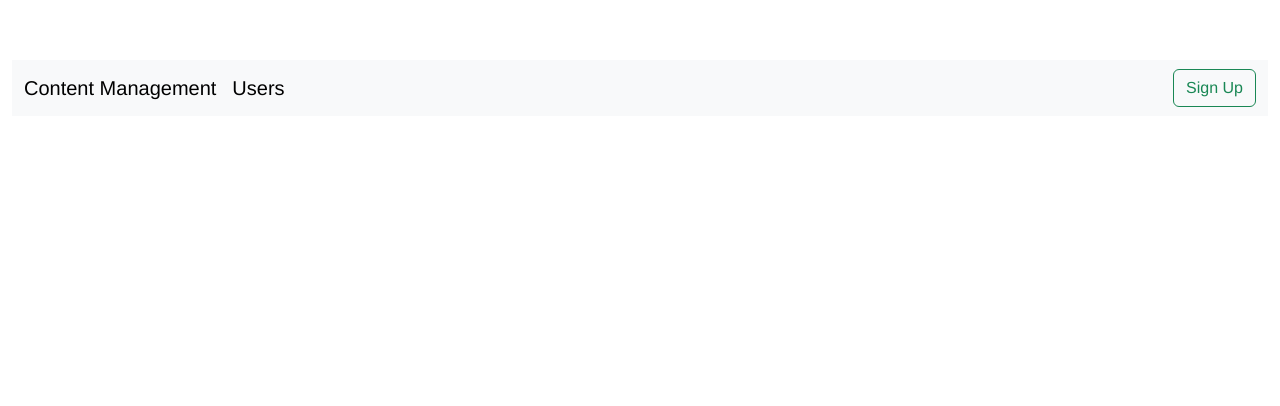
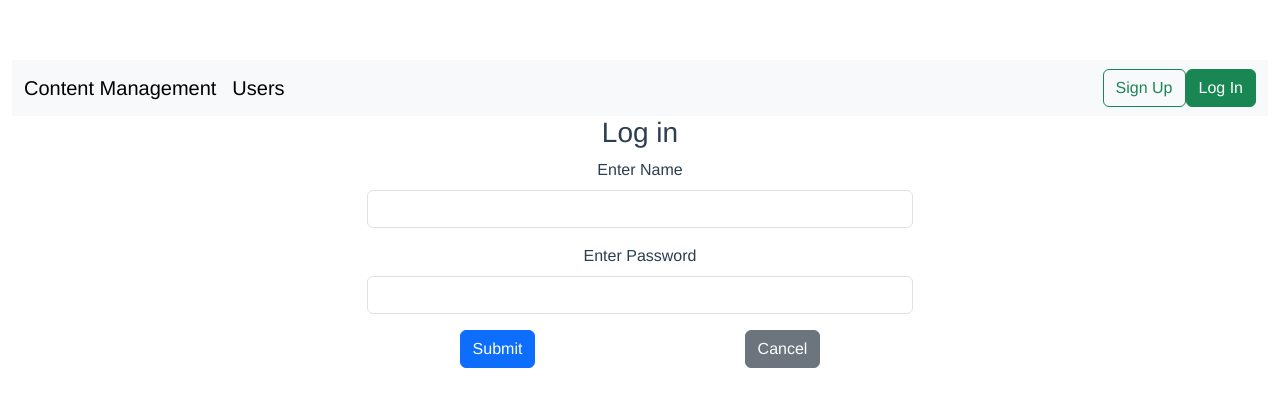
Before and after one commit to anhminh7799/content-management, a Vue app: page /login in a window 1280 px wide. Shown: the top 406 px of the page. Built offline with nearby package versions, Linux system fonts and the light colour scheme.

Commit message:
Login and SignUp flow

```diff
--- a/data/db.json
+++ b/data/db.json
@@ -11,6 +11,12 @@
       "userName": "haodang",
       "email": "haodang@gmail.com",
       "password": "123456"
+    },
+    {
+      "id": "4cfe",
+      "userName": "hello123",
+      "email": "hello123@gmail.com",
+      "password": "12345676788"
     }
   ]
 }
--- a/src/components/NavBar.vue
+++ b/src/components/NavBar.vue
@@ -12,6 +12,10 @@
                     <li class="nav-item">
                         <button class="btn btn-outline-success" v-on:click="signUp">
                             Sign Up</button>
+                    </li>
+                    <li class="nav-item">
+                        <button class="btn btn-success" v-on:click="logIn">
+                            Log In</button>
                     </li>
                 </ul>
             </div>
@@ -28,7 +32,11 @@ export default {
             router.push({ name: 'signUp-route' });
         }
 
-        return { signUp }
+        const logIn = () => {
+            router.push({ name: 'login-route' });
+        }
+
+        return { signUp, logIn }
     }
 }
 </script>
--- /dev/null
+++ b/src/helper/validatingField.js
@@ -0,0 +1,41 @@
+//Checking is null of empty
+let isNullOrEmtpy = (s) => {
+  if (!s || s.length === 0) {
+    return true;
+  } else {
+    return false;
+  }
+};
+
+let isValidUserName = (s) => {
+  const userNamePattern = new RegExp("[a-z1-9]{6,}");
+  if (userNamePattern.test(s)) {
+    return true;
+  }
+  return false;
+};
+
+let isValidPassword = (s) => {
+  const userNamePattern = new RegExp("[a-zA-Z1-9]{6,}");
+  if (userNamePattern.test(s)) {
+    return true;
+  }
+  return false;
+};
+
+let isValidEmail = (s) => {
+  const emailPattern = new RegExp(
+    "[a-zA-Z0-9]+([._-][0-9a-zA-Z]+)*@[a-zA-Z0-9]+([.-][0-9a-zA-Z]+)*.[a-zA-Z]{2,}"
+  );
+  if (emailPattern.test(s)) {
+    return true;
+  }
+  return false;
+};
+
+export default {
+  isNullOrEmtpy,
+  isValidUserName,
+  isValidEmail,
+  isValidPassword,
+};
--- a/src/router.js
+++ b/src/router.js
@@ -2,6 +2,7 @@
 import { createRouter, createWebHistory } from "vue-router";
 import HomePage from "./views/HomePage.vue";
 import SignUp from "./views/SignUp.vue";
+import LogIn from "./views/LogIn.vue";
 
 const routes = [
   {
@@ -14,6 +15,11 @@ const routes = [
     name: "signUp-route",
     component: SignUp,
   },
+  {
+    path: "/login",
+    name: "login-route",
+    component: LogIn,
+  },
 ];
 
 const router = createRouter({
--- /dev/null
+++ b/src/views/LogIn.vue
@@ -0,0 +1,107 @@
+<template>
+    <div>
+        <div class="container">
+            <div class="row justify-content-md-center">
+                <div class="col-md-6">
+                    <h3>Log in</h3>
+                    <!-- -->
+                    <form @submit.prevent.stop="logIn">
+                        <div class="mb-3">
+                            <label for="exampleInputEmail1" class="form-label">Enter Name</label>
+                            <input v-model="form.userName" type="email" @blur="validateUsername" class="form-control" />
+                            <div class="alert alert-danger" role="alert" v-if="errorsMsg.userName">
+                                {{ errorsMsg.userName }}
+                            </div>
+                        </div>
+                        <div class="mb-3">
+                            <label for="exampleInputPassword1" class="form-label">Enter Password</label>
+                            <input v-model="form.password" type="password" @blur="validatePassword"
+                                class="form-control" />
+                            <div class="alert alert-danger" role="alert" v-if="errorsMsg.password">
+                                {{ errorsMsg.password }}
+                            </div>
+                        </div>
+                        <div class="row">
+                            <div class="col-6">
+                                <button type="submit" v-on:mousedown="logIn" class="btn btn-primary">Submit</button>
+                            </div>
+                            <div class="col-6">
+                                <button type="submit" class="btn btn-secondary">Cancel</button>
+                            </div>
+                        </div>
+                    </form>
+                </div>
+            </div>
+        </div>
+    </div>
+</template>
+
+<script>
+//import axios from 'axios';
+import { reactive, ref } from "vue";
+import FieldValidating from '../helper/validatingField';
+import axios from "axios";
+import router from "../router";
+
+export default {
+    setup() {
+        const form = reactive({ userName: "", password: "" });
+        const errorsMsg = ref([]);
+        let userData = ref([]);
+
+        //Login processing
+        const logIn = async () => {
+            let logInUser = await axios.get("http://localhost:3000/users");
+
+            if (logInUser.status == 200 && logInUser.data.length > 0) {
+                //assign data get from api to a variable
+                userData.value = logInUser.data;
+
+                //filter
+                userData.value = userData.value.filter(item => item.userName == form.userName && item.password == form.password);
+                if (userData.value.length > 0) {
+                    localStorage.setItem("userLogin", JSON.stringify(userData.value));
+                    router.push({ name: "home-route" });
+                }
+                else {
+                    alert("Login failed!");
+                }
+            }
+        }
+
+        //Validating username
+        const validateUsername = () => {
+            errorsMsg.value.userName = "";
+            let result = false;
+            if (FieldValidating.isNullOrEmtpy(form.userName)) {
+                errorsMsg.value.userName = "Username is required!";
+            }
+            else if (!FieldValidating.isValidUserName(form.userName)) {
+                errorsMsg.value.userName = "Username must contain alphanumeric and greater than 6 letters!";
+            }
+            else {
+                result = true;
+            }
+            return result;
+        };
+
+        //Validating password
+        const validatePassword = () => {
+            errorsMsg.value.password = "";
+            let result = false;
+            if (FieldValidating.isNullOrEmtpy(form.password)) {
+                errorsMsg.value.password = "Password is required!";
+            }
+            else if (!FieldValidating.isValidUserName(form.password)) {
+                errorsMsg.value.password = "Password must contain alphanumeric and greater than 6 letters!";
+            }
+            else {
+                result = true;
+            }
+            return result;
+        };
+
+        return { validatePassword, validateUsername, form, errorsMsg, logIn }
+    }
+}
+</script>
--- a/src/views/SignUp.vue
+++ b/src/views/SignUp.vue
@@ -6,52 +6,29 @@
                 <!-- -->
                 <form @submit.prevent.stop="signUp">
                     <div class="mb-3">
-            <label for="exampleInputEmail1" class="form-label"
-              >Enter Name</label
-            >
-            <input
-              v-model="form.userName"
-              type="email"
-              @blur="validateUsername"
-              class="form-control"
-            />
-            <div
-              class="alert alert-danger"
-              role="alert"
-              v-if="errorsMsg.userName"
-            >
+                        <label for="exampleInputEmail1" class="form-label">Enter Name</label>
+                        <input v-model="form.userName" type="email" @blur="validateUsername" class="form-control" />
+                        <div class="alert alert-danger" role="alert" v-if="errorsMsg.userName">
                             {{ errorsMsg.userName }}
                         </div>
                     </div>
                     <div class="mb-3">
-            <label for="exampleInputPassword1" class="form-label"
-              >Enter Email</label
-            >
-            <input v-model="form.email" type="text" class="form-control" />
+                        <label for="exampleInputPassword1" class="form-label">Enter Email</label>
+                        <input v-model="form.email" type="text" @blur="validateEmail" class="form-control" />
                         <div class="alert alert-danger" role="alert" v-if="errorsMsg.email">
                             {{ errorsMsg.email }}
                         </div>
                     </div>
                     <div class="mb-3">
-            <label for="exampleInputPassword1" class="form-label"
-              >Enter Password</label
-            >
-            <input
-              v-model="form.password"
-              type="password"
-              class="form-control"
-            />
-            <div
-              class="alert alert-danger"
-              role="alert"
-              v-if="errorsMsg.password"
-            >
+                        <label for="exampleInputPassword1" class="form-label">Enter Password</label>
+                        <input v-model="form.password" type="password" @blur="validatePassword" class="form-control" />
+                        <div class="alert alert-danger" role="alert" v-if="errorsMsg.password">
                             {{ errorsMsg.password }}
                         </div>
                     </div>
                     <div class="row">
                         <div class="col-6">
-              <button type="submit" class="btn btn-primary">Submit</button>
+                            <button type="submit" v-on:mousedown="signUp" class="btn btn-primary">Submit</button>
                         </div>
                         <div class="col-6">
                             <button type="submit" class="btn btn-secondary">Cancel</button>
@@ -64,8 +41,10 @@
 </template>
 
 <script>
-//import axios from 'axios';
+import axios from 'axios';
 import { reactive, ref } from "vue";
+import FieldValidating from '../helper/validatingField';
+import router from "../router";
 
 export default {
     setup() {
@@ -73,49 +52,82 @@ export default {
         const errorsMsg = ref([]);
 
         const signUp = async () => {
-      //   await validate();
-      // if (!validate) {
-      //     let signUpUser = {
-      //         userName: form.userName,
-      //         email: form.email,
-      //         password: form.password
-      //     }
-      //console.log(errorsMsg);
-      //     let signUpResult = await axios.post("http://localhost:3000/users", signUpUser);
-      //     console.log(signUpResult);
-      // }
+            if (await isValid()) {
+                let signUpUser = {
+                    userName: form.userName,
+                    email: form.email,
+                    password: form.password
+                }
+                let signUpResult = await axios.post("http://localhost:3000/users", signUpUser);
+                if (signUpResult.status == 201) {
+                    alert("Sign Up has been successfully!");
+                    router.push({ name: 'home-route' });
+                }
+            }
+            else {
+                alert("Invalid input information! Please check!");
+            }
         };
 
-    // let validate = watch(() => {
-    //   //Validate information
-    //   let errors = {};
-
-    //   if (!form.userName || form.userName == "") {
-    //     errors.userName = "Username is required!";
-    //   }
-
-    //   if (!form.email || form.email == "") {
-    //     errors.email = "Email is required!";
-    //   }
-
-    //   if (!form.password || form.password == "") {
-    //     errors.password = "Password is required!";
-    //   }
-
-    //   errorsMsg.value = errors;
-    //   return Object.keys(errors).length === 0;
-    // });
-
-    const isValid = () => {};
-
+        //Validating username
         const validateUsername = () => {
             errorsMsg.value.userName = "";
-      if (!form.userName || form.userName == "") {
+            let result = false;
+            if (FieldValidating.isNullOrEmtpy(form.userName)) {
                 errorsMsg.value.userName = "Username is required!";
             }
+            else if (!FieldValidating.isValidUserName(form.userName)) {
+                errorsMsg.value.userName = "Username must contain alphanumeric and greater than 6 letters!";
+            }
+            else {
+                result = true;
+            }
+            return result;
         };
-    // validateUsername();
-    return { signUp, form, errorsMsg, validateUsername };
+
+        //Validating password
+        const validatePassword = () => {
+            errorsMsg.value.password = "";
+            let result = false;
+            if (FieldValidating.isNullOrEmtpy(form.password)) {
+                errorsMsg.value.password = "Password is required!";
+            }
+            else if (!FieldValidating.isValidUserName(form.password)) {
+                errorsMsg.value.password = "Password must contain alphanumeric and greater than 6 letters!";
+            }
+            else {
+                result = true;
+            }
+            return result;
+        };
+
+        // Validating
+        const validateEmail = () => {
+            errorsMsg.value.email = "";
+            let result = false;
+            if (FieldValidating.isNullOrEmtpy(form.email)) {
+                errorsMsg.value.email = "Email address is required!";
+            }
+            else if (!FieldValidating.isValidEmail(form.email)) {
+                errorsMsg.value.email = "Email address is invalid!!";
+            }
+            else {
+                result = true;
+            }
+            return result;
+        };
+
+        //Check all fields
+        let isValid = () => {
+            let result = false;
+            if (validateUsername() && validateEmail() && validatePassword()) {
+                result = true;
+            }
+            return result;
+        };
+
+
+        return { signUp, form, errorsMsg, validateUsername, validateEmail, validatePassword };
     },
 };
 </script>
```
Lines whose indentation alone changed are shown as unchanged.
